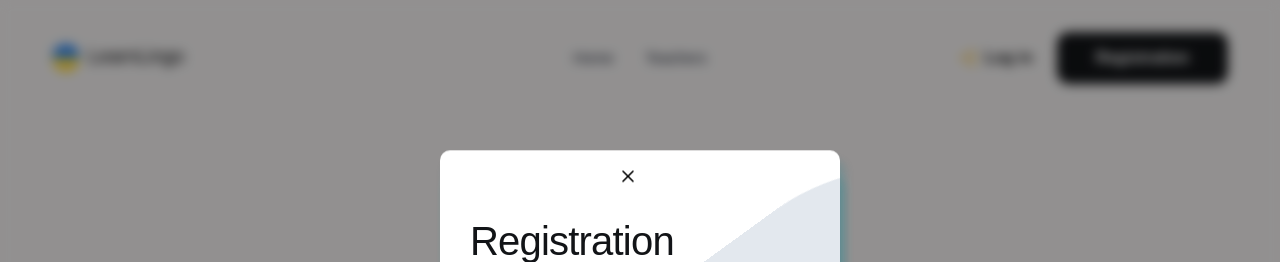
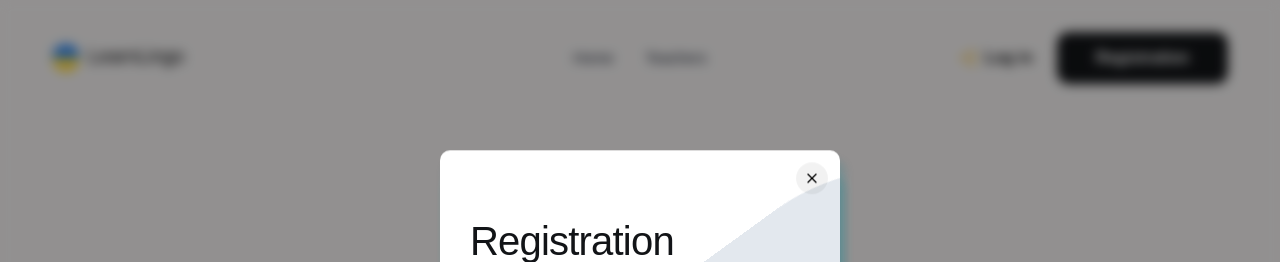
Before and after one commit to haydaycher/learnlingoapp, a React (Vite) app: page /signup in a window 1280 px wide. Both pictures are taken after a click on the button "Log in". Shown: the top 262 px of the page. Built offline with nearby package versions, Linux system fonts and the light colour scheme; no server answers.

Commit message:
closeBtn style correction

```diff
--- a/src/components/LoginForm/LoginForm.module.css
+++ b/src/components/LoginForm/LoginForm.module.css
@@ -29,18 +29,31 @@ body {
 /* Кнопка закриття */
 .closeBtn {
   position: absolute;
-  top: 12px;
-  right: 12px;
-  background: transparent;
+  top: 12px; /* відступ від верхнього краю модалки */
+  right: 12px; /* відступ від правого краю модалки */
+  width: 32px; /* розмір кнопки */
+  height: 32px;
+  background: rgba(0, 0, 0, 0.05); /* легкий фон для кращої видимості */
   border: none;
+  border-radius: 50%; /* кругла кнопка */
+  display: flex;
+  justify-content: center;
+  align-items: center;
   cursor: pointer;
-  padding: 4px;
+  transition: background 0.2s;
+  z-index: 10;
+}
+
+.closeBtn:hover {
+  background: rgba(0, 0, 0, 0.1);
 }
 
 .closeBtn img {
-  width: 20px;
-  height: 20px;
+  width: 16px; /* значок X всередині кнопки */
+  height: 16px;
+  pointer-events: none; /* щоб клік не "зупинявся" на картинці */
 }
+
 .login_form {
   overflow: hidden;
   background-color: white;
--- a/src/components/SignUpForm/SignUpForm.module.css
+++ b/src/components/SignUpForm/SignUpForm.module.css
@@ -124,17 +124,29 @@ body {
 /* Кнопка закриття */
 .closeBtn {
   position: absolute;
-  top: 12px;
-  right: 12px;
-  background: transparent;
+  top: 12px; /* відступ від верхнього краю модалки */
+  right: 12px; /* відступ від правого краю модалки */
+  width: 32px; /* розмір кнопки */
+  height: 32px;
+  background: rgba(0, 0, 0, 0.05); /* легкий фон для кращої видимості */
   border: none;
+  border-radius: 50%; /* кругла кнопка */
+  display: flex;
+  justify-content: center;
+  align-items: center;
   cursor: pointer;
-  padding: 4px;
+  transition: background 0.2s;
+  z-index: 10;
+}
+
+.closeBtn:hover {
+  background: rgba(0, 0, 0, 0.1);
 }
 
 .closeBtn img {
-  width: 20px;
-  height: 20px;
+  width: 16px; /* значок X всередині кнопки */
+  height: 16px;
+  pointer-events: none; /* щоб клік не "зупинявся" на картинці */
 }
 
 .sign_form_button:hover {
--- a/src/components/UpdateProfileForm/UpdateProfileForm.module.css
+++ b/src/components/UpdateProfileForm/UpdateProfileForm.module.css
@@ -24,20 +24,31 @@
   gap: 1.2rem;
   font-family: "Inter", sans-serif;
 }
-
 .closeBtn {
   position: absolute;
-  top: 12px;
-  right: 12px;
-  background: transparent;
+  top: 12px; /* відступ від верхнього краю модалки */
+  right: 12px; /* відступ від правого краю модалки */
+  width: 32px; /* розмір кнопки */
+  height: 32px;
+  background: rgba(0, 0, 0, 0.05); /* легкий фон для кращої видимості */
   border: none;
+  border-radius: 50%; /* кругла кнопка */
+  display: flex;
+  justify-content: center;
+  align-items: center;
   cursor: pointer;
-  padding: 4px;
+  transition: background 0.2s;
+  z-index: 10;
+}
+
+.closeBtn:hover {
+  background: rgba(0, 0, 0, 0.1);
 }
 
 .closeBtn img {
-  width: 20px;
-  height: 20px;
+  width: 16px; /* значок X всередині кнопки */
+  height: 16px;
+  pointer-events: none; /* щоб клік не "зупинявся" на картинці */
 }
 
 .formContainer label {
```
